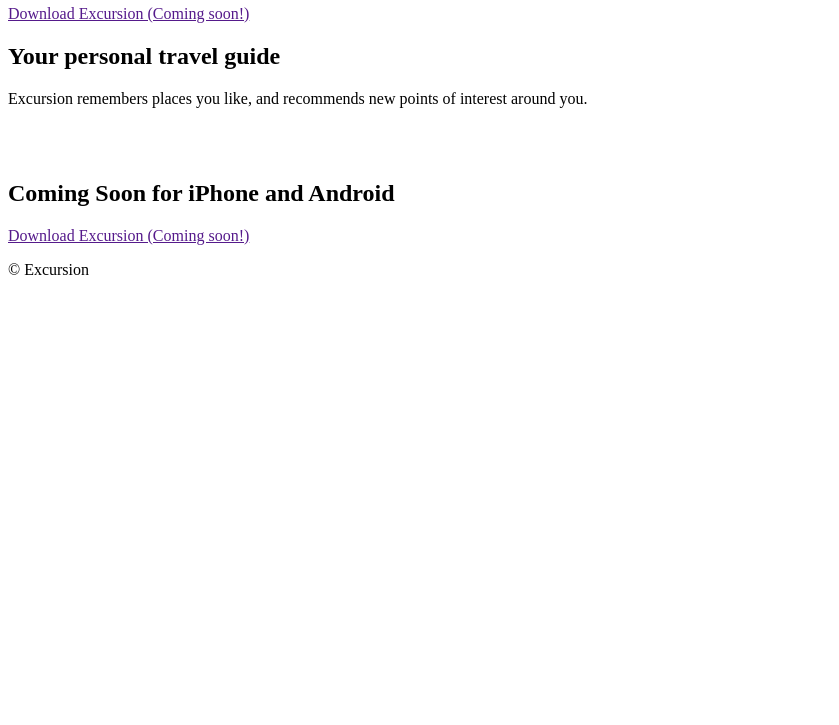
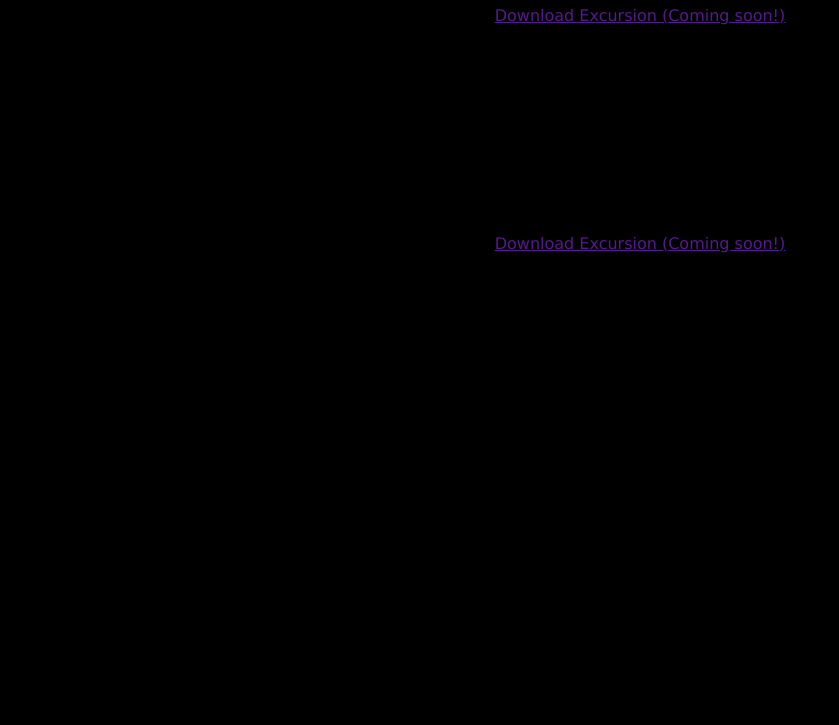
Before and after one commit to pedrofallas/excursion, a plain HTML site: page index.html in a window 1280 px wide. Shown: the part 75-800 px from the top of the page, without its empty margins (0-839 px from the left). Drawn offline with Linux system fonts and the light colour scheme; files whose address does not match are found by name.

Commit message:
added body style

```diff
--- a/index.html
+++ b/index.html
@@ -5,7 +5,7 @@
         <meta name="viewport" content="width=device-width, initial-scale=1.0">
         <meta http-equiv="X-UA-Compatible" content="ie=edge">
         <title>Excursion</title>
-        <link rel="stylesheet" type="text/css" href="excursion\resources\CSS\style.css">
+        <link rel="stylesheet" type="text/css" href="C:\Pedro Fallas Estrada - CodeAcademy\Full-Stack Engineer Career Path\9. Bringing Your Site Online\excursion\resources\CSS\style.css">
     </head>
     <body>
         <header>
@@ -15,7 +15,7 @@
             <p><a href="">Download Excursion (Coming soon!)</a></p>
         </div>
         <div>
-            <videos scr="excursion\resources\videos\excursion.mp4">
+            <videos scr="C:\Pedro Fallas Estrada - CodeAcademy\Full-Stack Engineer Career Path\9. Bringing Your Site Online\excursion\resources\videos\excursion.mp4" width="320" height="240" controls>
             </video>
         </div>
         <div>
@@ -25,7 +25,7 @@
         <img scr="excursion\resources\images\camp.webp">
 
         <div>
-            <img scr="excursion\resources\images\phone.png">
+            <img scr="C:\Pedro Fallas Estrada - CodeAcademy\Full-Stack Engineer Career Path\9. Bringing Your Site Online\excursion\resources\images\phone.png">
             <h2>Coming Soon for iPhone and Android</h2>
         </div>
         <div>
--- a/resources/CSS/style.css
+++ b/resources/CSS/style.css
@@ -0,0 +1,5 @@
+body {
+    font-family: Verdana;
+    background-color: black;
+    text-align: center;
+}
```
